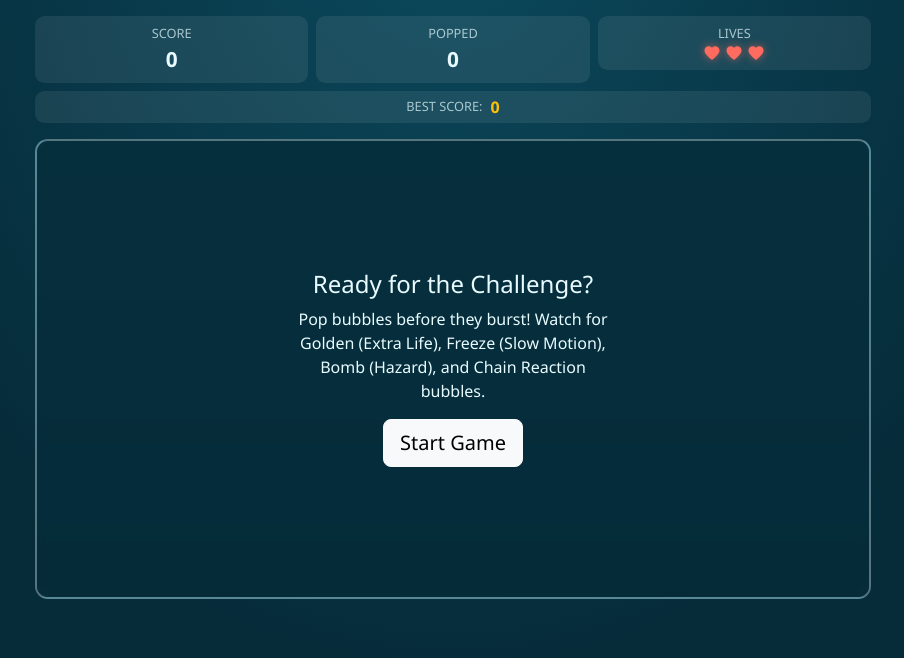
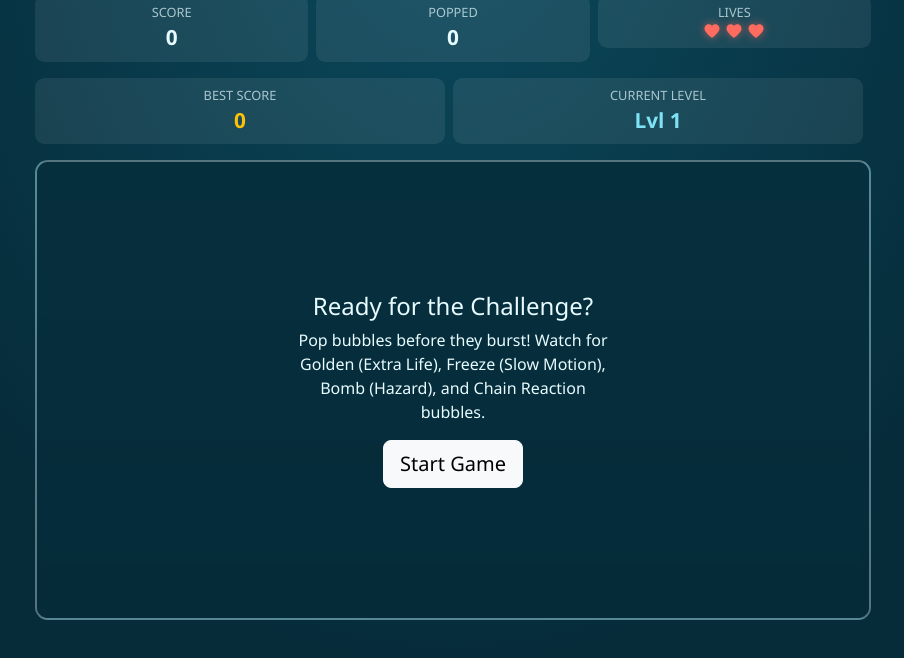
Before and after one commit to joshuanaputo-beep/CC104-DA_2-1-Group7-Bubble_Pop_Challenge, a plain HTML site: page index.html in a window 1280 px wide. Shown: the part 128-786 px from the top of the page, without its empty margins (187-1091 px from the left). Drawn offline with nearby package versions, Linux system fonts and the light colour scheme.

Commit message:
Show the Level and Best Score

```diff
--- a/index.html
+++ b/index.html
@@ -27,12 +27,24 @@
     <div id="lives-container" class="hearts-wrapper"></div>
   </div>
 </div>
-      <div class="col-12 mt-2">
-        <div class="stat py-1 flex-row gap-2">
-          <span class="stat-label mb-0">Best Score:</span>
-          <span id="best-score" class="stat-value fs-6 text-warning">0</span>
-        </div>
-      </div>
+<div class="row g-2 mt-2">
+  <!-- Best Score Box -->
+  <div class="col-6">
+    <div class="stat">
+      <span class="stat-label">Best Score</span>
+      <span id="best-score" class="stat-value text-warning">0</span>
+    </div>
+  </div>
+
+  <!-- Current Level Box -->
+  <div class="col-6">
+    <div class="stat">
+      <span class="stat-label">Current Level</span>
+      <span id="level-display" class="stat-value level-badge">Lvl 1</span>
+    </div>
+  </div>
+</div>
+
     </section>
 
     <div id="game-area" role="application" aria-label="Bubble play area">
```
